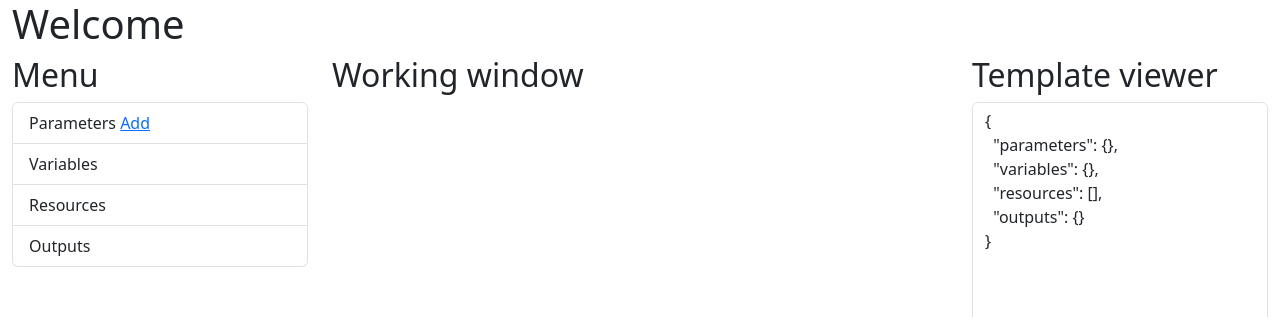
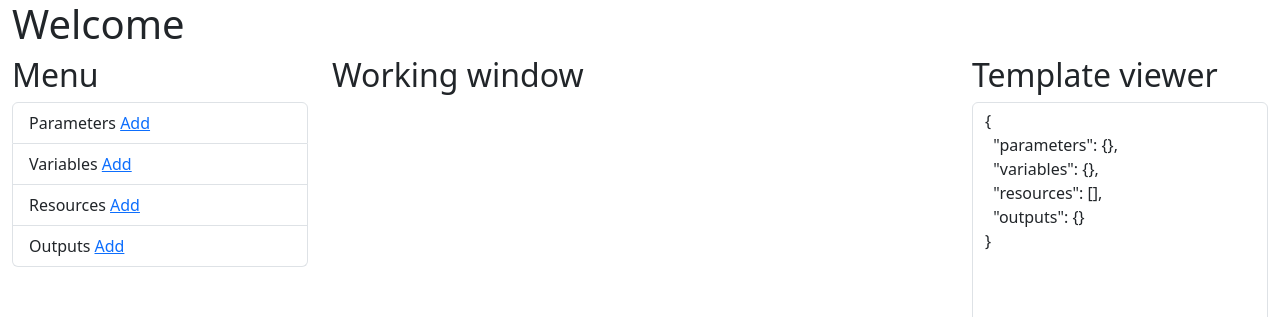
Before and after one commit to ml-archive/arm-template-generator-typescript, a React app: page / in a window 1280 px wide. Shown: the top 317 px of the page. Built offline with nearby package versions, Linux system fonts and the light colour scheme.

Commit message:
Added simple funcitonality for the rest of the menu

```diff
--- a/src/components/Menu.tsx
+++ b/src/components/Menu.tsx
@@ -22,12 +22,27 @@ export class Menu extends Component<MenuProps, MenuState> {
         super(props);
 
         this.onAddParameter = this.onAddParameter.bind(this);
+        this.onAddVariable = this.onAddVariable.bind(this);
+        this.onAddResource = this.onAddResource.bind(this);
+        this.onAddOutput = this.onAddOutput.bind(this);
 
         this.state = new MenuState();
     }
 
     onAddParameter() {
         this.setState({activeGroup: MenuOption.Parameters});
+    }
+
+    onAddVariable() {
+        this.setState({activeGroup: MenuOption.Variables});
+    }
+
+    onAddResource() {
+        this.setState({activeGroup: MenuOption.Resources});
+    }
+
+    onAddOutput() {
+        this.setState({activeGroup: MenuOption.Outputs});
     }
 
     render() {
@@ -60,15 +75,18 @@ export class Menu extends Component<MenuProps, MenuState> {
                 </li>
 
                 <li className={variablesMenuClass}>
-                    Variables
+                    <span>Variables <a href="#" onClick={() => this.onAddVariable()}>Add</a></span>
+                    <span className="badge badge-danger badge-pill">{Object.keys(this.props.template.variables).length}</span>
                 </li>
 
                 <li className={resourcesMenuClass}>
-                    Resources
+                    <span>Resources <a href="#" onClick={() => this.onAddResource()}>Add</a></span>
+                    <span className="badge badge-danger badge-pill">{this.props.template.resources.length}</span>
                 </li>
 
                 <li className={outputsMenuClass}>
-                    Outputs
+                    <span>Outputs <a href="#" onClick={() => this.onAddOutput()}>Add</a></span>
+                    <span className="badge badge-danger badge-pill">{Object.keys(this.props.template.outputs).length}</span>
                 </li>
             </ul>
             </div>)
```
